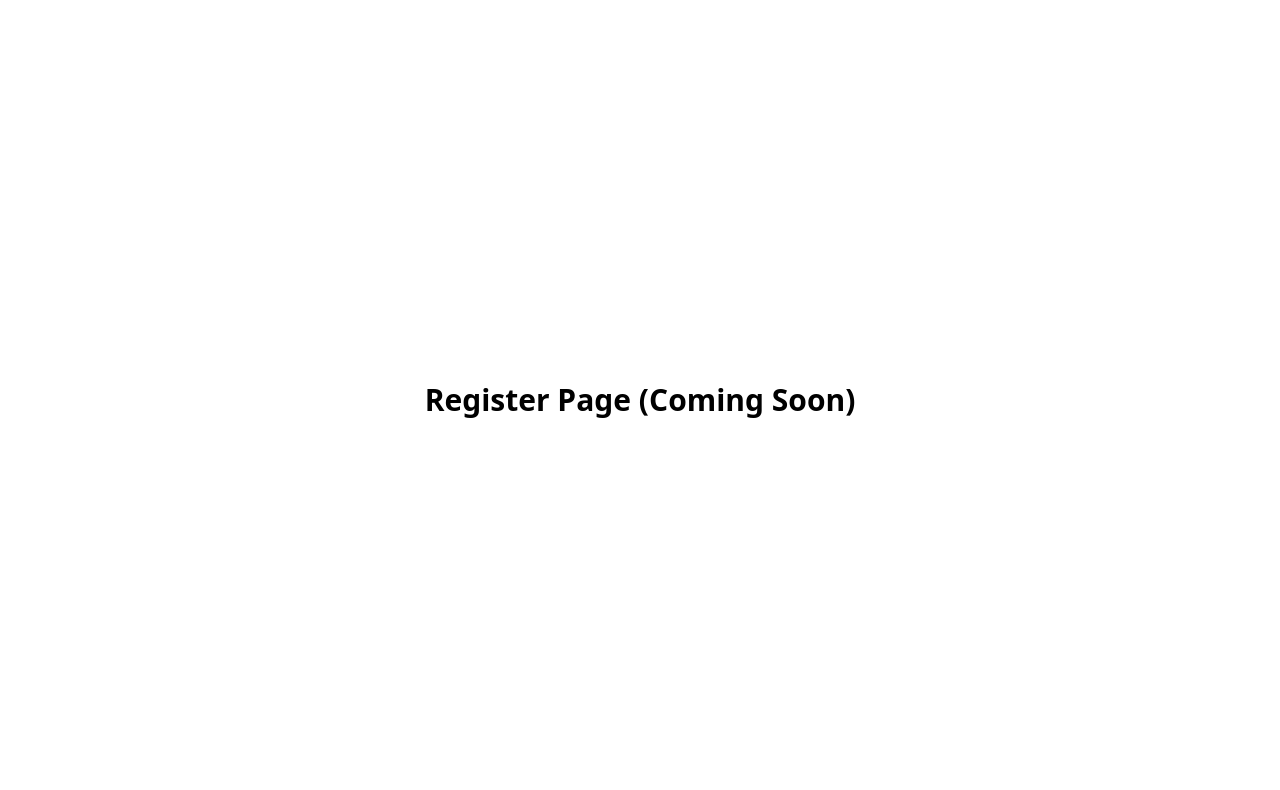
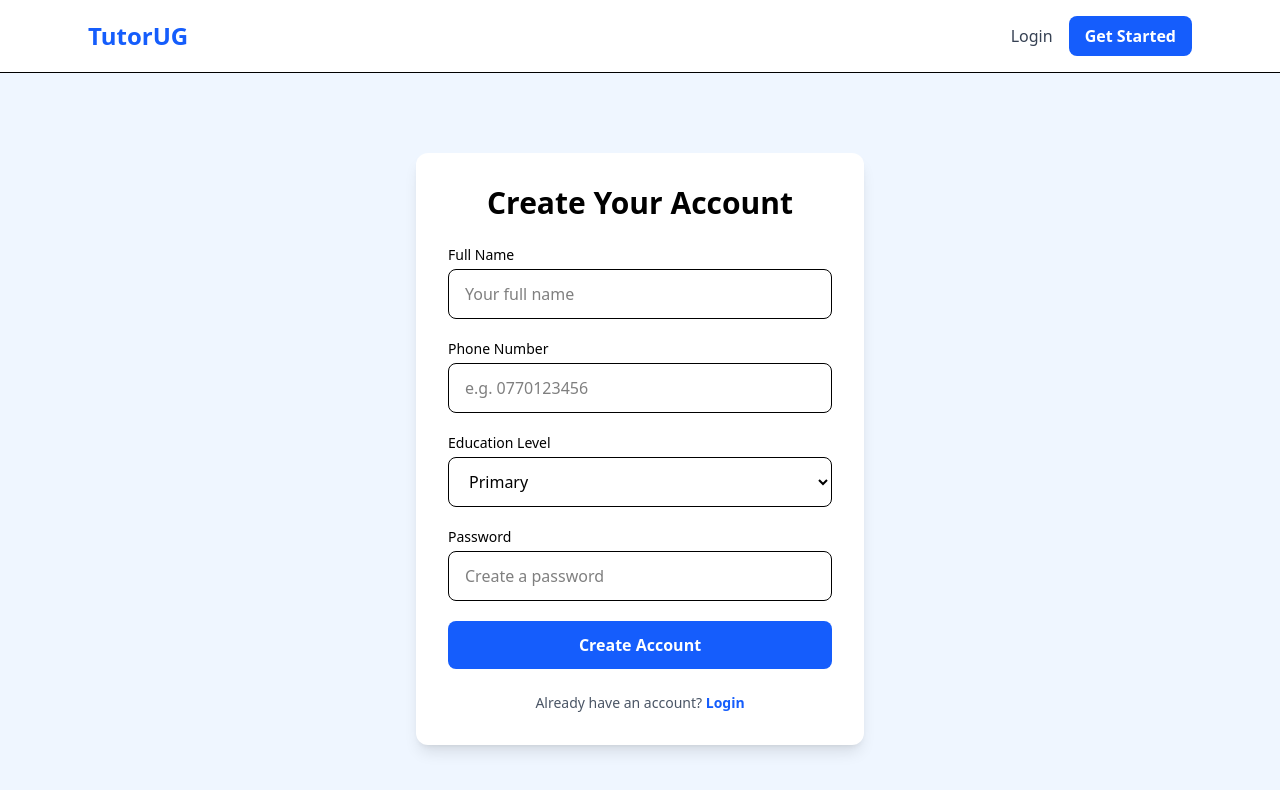
Before and after one commit to Lamboe69/TutorUG, a React app in the folder frontend/: page /register in a window 1280 px wide. Shown: the top 790 px of the page. Built offline with nearby package versions, Linux system fonts and the light colour scheme; the HTML template or start-up script is replaced by a standard one.

Commit message:
Finalize navbar and landing page routing

```diff
--- a/frontend/src/components/Navbar.jsx
+++ b/frontend/src/components/Navbar.jsx
@@ -1,22 +1,30 @@
+import { Link } from "react-router-dom";
+
 export default function Navbar() {
   return (
     <nav className="bg-white border-b">
       <div className="max-w-6xl mx-auto px-6 py-4 flex items-center justify-between">
 
         {/* Logo */}
-        <div className="text-2xl font-extrabold text-blue-600">
+        <Link to="/" className="text-2xl font-extrabold text-blue-600">
           TutorUG
-        </div>
+        </Link>
 
-        {/* Nav Actions */}
+        {/* Navigation */}
         <div className="flex items-center gap-4">
-          <button className="text-gray-700 font-medium hover:text-blue-600 transition">
+          <Link
+            to="/login"
+            className="text-gray-700 font-medium hover:text-blue-600 transition"
+          >
             Login
-          </button>
+          </Link>
 
-          <button className="bg-blue-600 text-white px-4 py-2 rounded-lg font-semibold hover:bg-blue-700 transition">
+          <Link
+            to="/register"
+            className="bg-blue-600 text-white px-4 py-2 rounded-lg font-semibold hover:bg-blue-700 transition"
+          >
             Get Started
-          </button>
+          </Link>
         </div>
 
       </div>
--- a/frontend/src/pages/Landing.jsx
+++ b/frontend/src/pages/Landing.jsx
@@ -1,3 +1,4 @@
+import { Link } from "react-router-dom";
 import Navbar from "../components/Navbar";
 
 export default function Landing() {
@@ -6,9 +7,11 @@ export default function Landing() {
 
       <Navbar />
 
+      {/* HERO SECTION */}
       <section className="bg-blue-50 py-24 text-center px-6">
         <h1 className="text-5xl font-extrabold mb-6">
-          Learn Smarter with <span className="text-blue-600">TutorUG</span>
+          Learn Smarter with{" "}
+          <span className="text-blue-600">TutorUG</span>
         </h1>
 
         <p className="max-w-2xl mx-auto text-lg text-gray-700 mb-10">
@@ -17,22 +20,23 @@ export default function Landing() {
         </p>
 
         <div className="flex justify-center gap-4">
-          <a
-            href="/register"
+          <Link
+            to="/register"
             className="bg-blue-600 text-white px-6 py-3 rounded-lg font-semibold hover:bg-blue-700 transition"
           >
             Get Started
-          </a>
+          </Link>
 
-          <a
-            href="/login"
+          <Link
+            to="/login"
             className="border border-blue-600 text-blue-600 px-6 py-3 rounded-lg font-semibold hover:bg-blue-100 transition"
           >
             Learn More
-          </a>
+          </Link>
         </div>
       </section>
 
+      {/* FOOTER */}
       <footer className="bg-slate-900 text-white text-center py-6">
         © 2025 TutorUG. All rights reserved.
       </footer>
--- a/frontend/src/pages/Login.jsx
+++ b/frontend/src/pages/Login.jsx
@@ -1,7 +1,58 @@
+import Navbar from "../components/Navbar";
+
 export default function Login() {
   return (
-    <div className="min-h-screen flex items-center justify-center">
-      <h1 className="text-3xl font-bold">Login Page (Coming Soon)</h1>
+    <div className="min-h-screen bg-blue-50">
+      <Navbar />
+
+      <div className="flex items-center justify-center px-4 py-20">
+        <div className="bg-white w-full max-w-md rounded-xl shadow-lg p-8">
+
+          <h2 className="text-3xl font-extrabold text-center mb-6">
+            Welcome Back
+          </h2>
+
+          <form className="space-y-5">
+
+            <div>
+              <label className="block text-sm font-medium mb-1">
+                Phone Number
+              </label>
+              <input
+                type="tel"
+                placeholder="e.g. 0770123456"
+                className="w-full border rounded-lg px-4 py-3 focus:outline-none focus:ring-2 focus:ring-blue-500"
+              />
+            </div>
+
+            <div>
+              <label className="block text-sm font-medium mb-1">
+                Password
+              </label>
+              <input
+                type="password"
+                placeholder="Enter your password"
+                className="w-full border rounded-lg px-4 py-3 focus:outline-none focus:ring-2 focus:ring-blue-500"
+              />
+            </div>
+
+            <button
+              type="submit"
+              className="w-full bg-blue-600 text-white py-3 rounded-lg font-semibold hover:bg-blue-700 transition"
+            >
+              Login
+            </button>
+          </form>
+
+          <p className="text-center text-sm text-gray-600 mt-6">
+            Don’t have an account?{" "}
+            <a href="/register" className="text-blue-600 font-semibold">
+              Sign up
+            </a>
+          </p>
+
+        </div>
+      </div>
     </div>
   );
 }
--- a/frontend/src/pages/Register.jsx
+++ b/frontend/src/pages/Register.jsx
@@ -1,7 +1,81 @@
+import Navbar from "../components/Navbar";
+
 export default function Register() {
   return (
-    <div className="min-h-screen flex items-center justify-center">
-      <h1 className="text-3xl font-bold">Register Page (Coming Soon)</h1>
+    <div className="min-h-screen bg-blue-50">
+      <Navbar />
+
+      <div className="flex items-center justify-center px-4 py-20">
+        <div className="bg-white w-full max-w-md rounded-xl shadow-lg p-8">
+
+          <h2 className="text-3xl font-extrabold text-center mb-6">
+            Create Your Account
+          </h2>
+
+          <form className="space-y-5">
+
+            <div>
+              <label className="block text-sm font-medium mb-1">
+                Full Name
+              </label>
+              <input
+                type="text"
+                placeholder="Your full name"
+                className="w-full border rounded-lg px-4 py-3 focus:outline-none focus:ring-2 focus:ring-blue-500"
+              />
+            </div>
+
+            <div>
+              <label className="block text-sm font-medium mb-1">
+                Phone Number
+              </label>
+              <input
+                type="tel"
+                placeholder="e.g. 0770123456"
+                className="w-full border rounded-lg px-4 py-3 focus:outline-none focus:ring-2 focus:ring-blue-500"
+              />
+            </div>
+
+            <div>
+              <label className="block text-sm font-medium mb-1">
+                Education Level
+              </label>
+              <select className="w-full border rounded-lg px-4 py-3 focus:outline-none focus:ring-2 focus:ring-blue-500">
+                <option>Primary</option>
+                <option>Secondary</option>
+                <option>University</option>
+                <option>Teacher</option>
+              </select>
+            </div>
+
+            <div>
+              <label className="block text-sm font-medium mb-1">
+                Password
+              </label>
+              <input
+                type="password"
+                placeholder="Create a password"
+                className="w-full border rounded-lg px-4 py-3 focus:outline-none focus:ring-2 focus:ring-blue-500"
+              />
+            </div>
+
+            <button
+              type="submit"
+              className="w-full bg-blue-600 text-white py-3 rounded-lg font-semibold hover:bg-blue-700 transition"
+            >
+              Create Account
+            </button>
+          </form>
+
+          <p className="text-center text-sm text-gray-600 mt-6">
+            Already have an account?{" "}
+            <a href="/login" className="text-blue-600 font-semibold">
+              Login
+            </a>
+          </p>
+
+        </div>
+      </div>
     </div>
   );
 }
```
